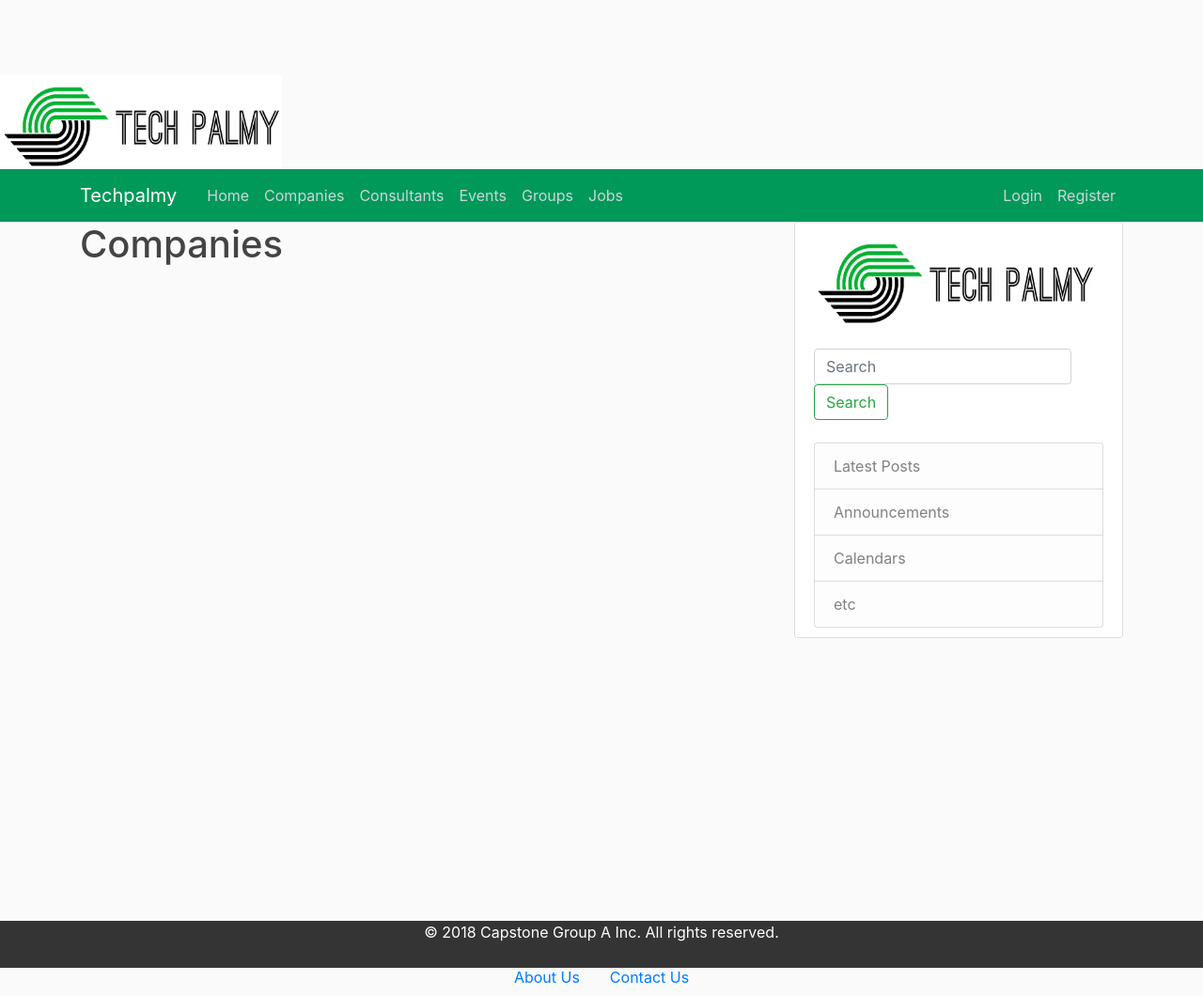
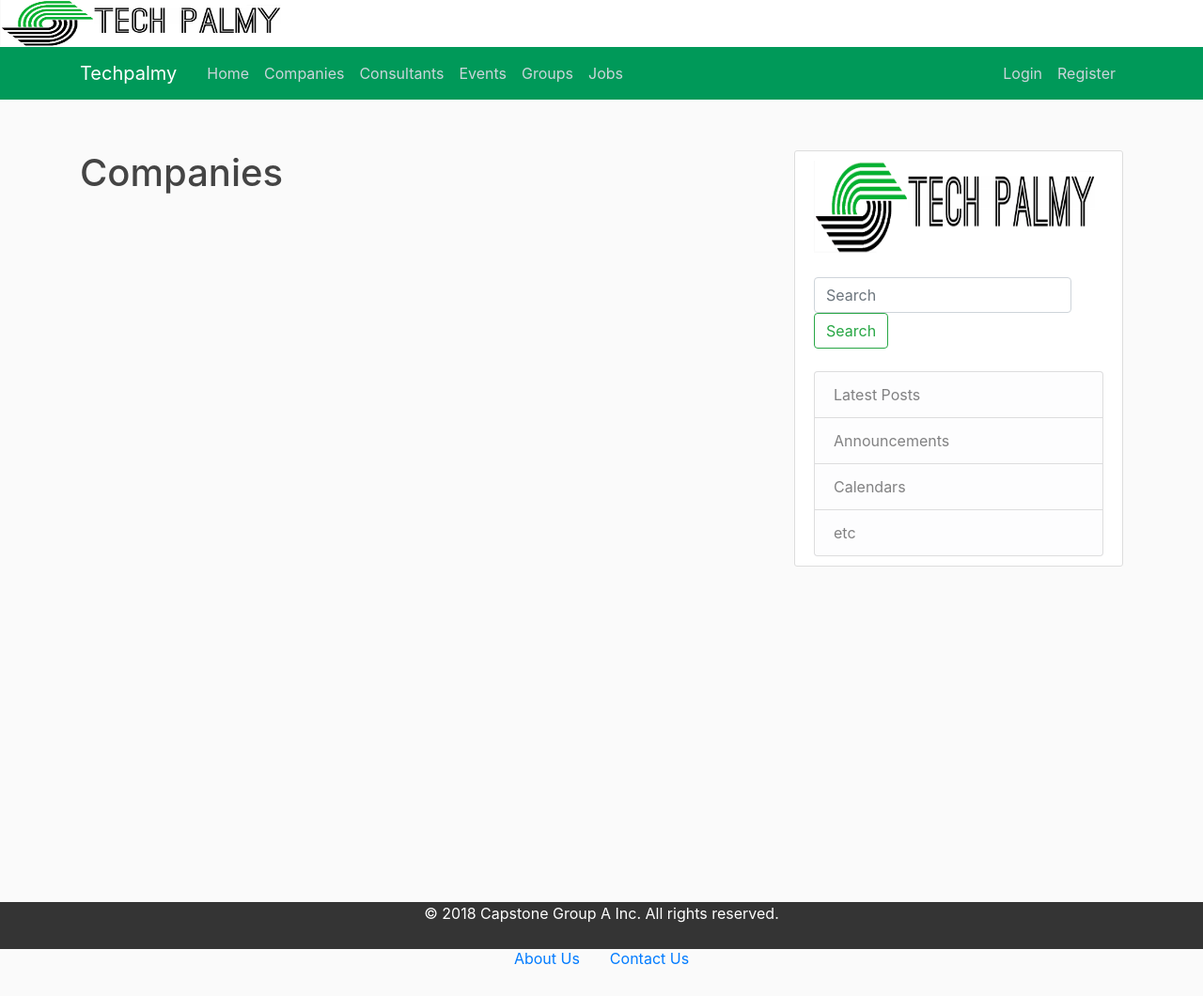
Before and after one commit to joshsjf/Capstone, a Django app: page /companies/ in a window 1280 px wide. Shown: the whole page at 94% size. After the commit the page ends 1027 px from the top, so only its background shows below. Run offline with Django 3.2, Linux system fonts and the light colour scheme; data that the repository does not hold is empty; some libraries are stand-ins or nearby versions.

Commit message:
trying to fix logo

```diff
--- a/Projects/sites/static/css/main.css
+++ b/Projects/sites/static/css/main.css
@@ -1,7 +1,7 @@
 body {
   background: #fafafa;
   color: #333333;
-  margin-top: 5rem;
+  margin-top: 10rem;
 }
 
 h1, h2, h3, h4, h5, h6 {
@@ -111,6 +111,8 @@ footer {
     text-align: center;
 }
 
-.above-header {
+.above-nav {
+    width: 100%;
+    background-color: #FFFFFF;
     display:block;
 }
--- a/Projects/sites/templates/sites/base.html
+++ b/Projects/sites/templates/sites/base.html
@@ -14,13 +14,13 @@
     </head>
     <body>
 
-    <div class="above-header">
-        <img src="{% static 'jj-logo.png' %}" alt="Smiley face" width="300" height="100" border="0" align="top">
+    <div class="wrapper">
+    <header class="site-header fixed-top">
+    <div class="above-nav">
+        <img src="{% static 'jj-logo.png' %}" alt="Smiley face" width="300" height="50" border="0" align="top" >
     </div>
+      <nav class="navbar navbar-expand-md navbar-dark bg-steel">
 
-    <div class="wrapper">
-    <header class="site-header">
-      <nav class="navbar navbar-expand-md navbar-dark bg-steel ">
         <div class="container">
           <a class="navbar-brand mr-4" href="{% url 'sites-home' %}">Techpalmy</a>
           <button class="navbar-toggler" type="button" data-toggle="collapse" data-target="#navbarToggle" aria-controls="navbarToggle" aria-expanded="false" aria-label="Toggle navigation">
```
Also changed, not shown: Projects/sites/static/JJ-logo.png, 1 other file.
